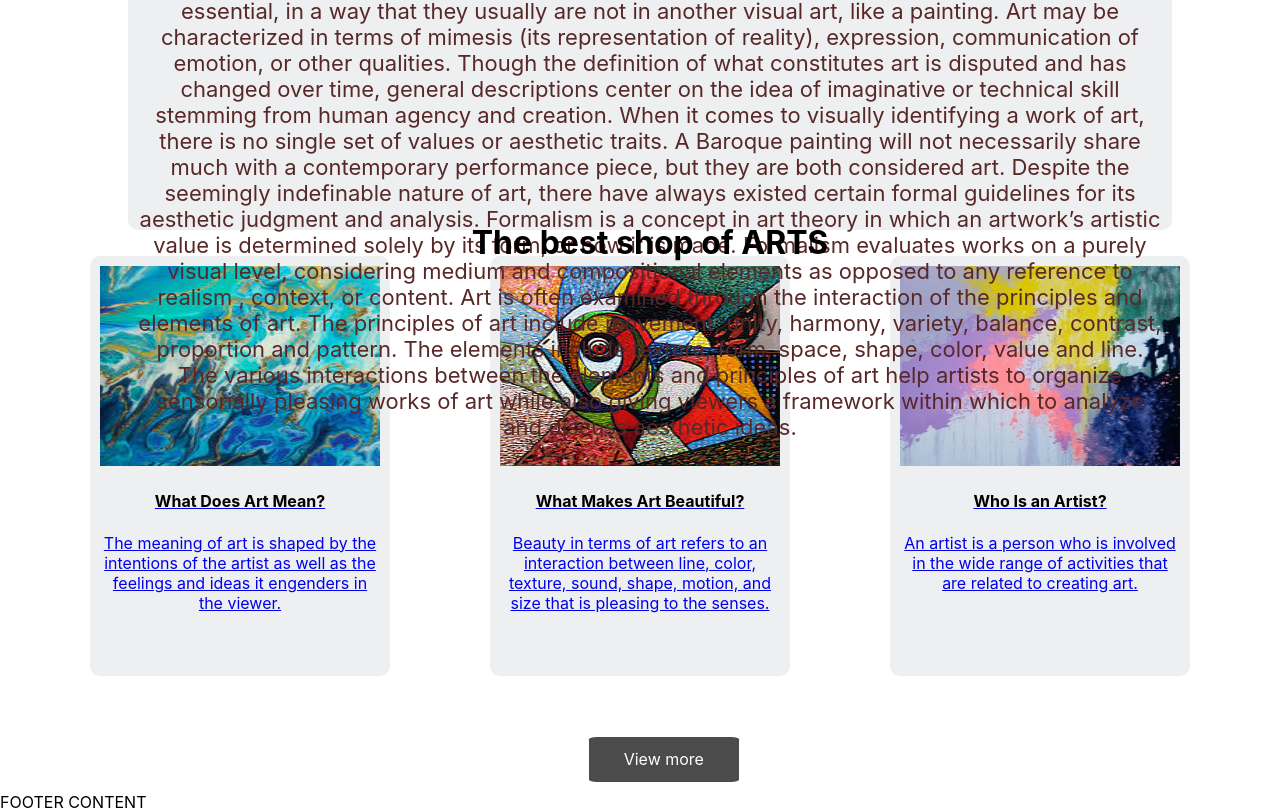
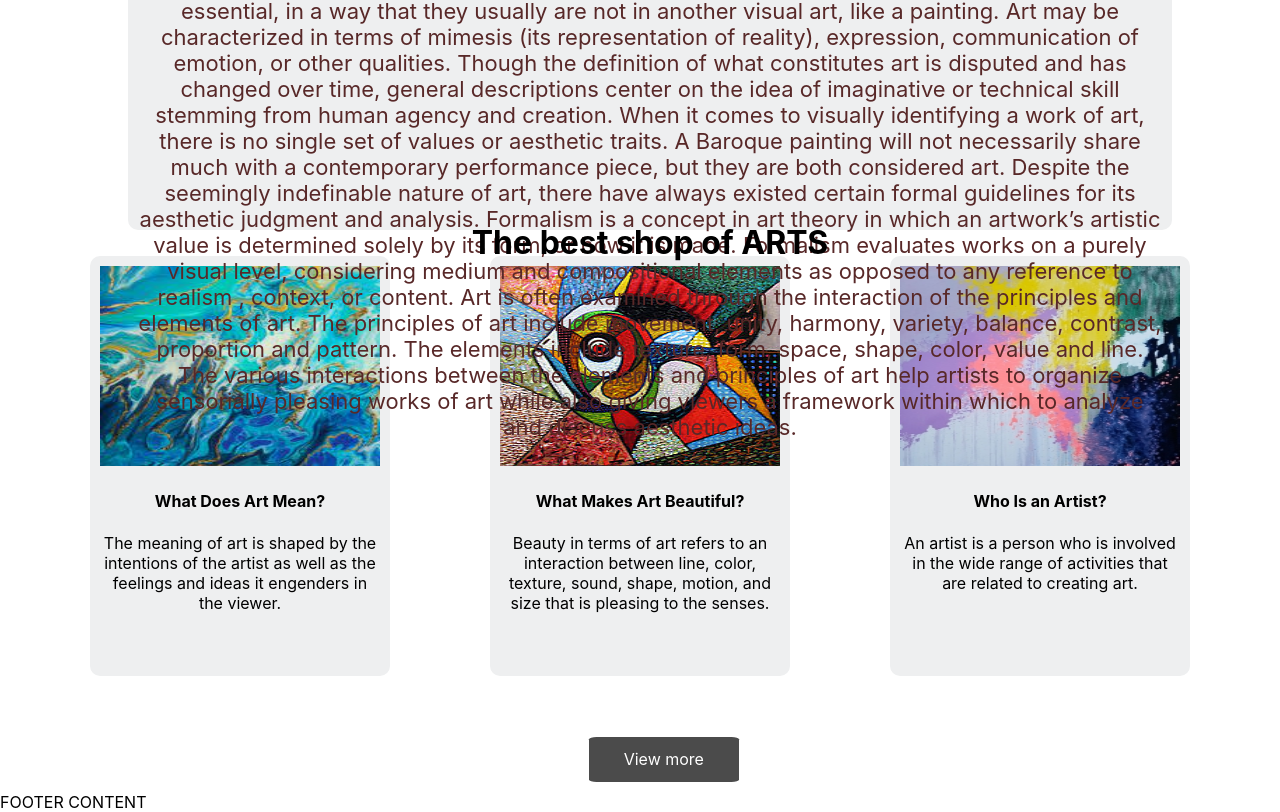
Before and after one commit to domnelkin/react-learning-prog-soft, a React (Create React App) app: page / in a window 1280 px wide. Shown: the part 1044-1856 px from the top of the page. Built offline with nearby package versions, Linux system fonts and the light colour scheme.

Commit message:
newblock decoration change

```diff
--- a/src/components/NewsBlock.css
+++ b/src/components/NewsBlock.css
@@ -19,3 +19,28 @@ h4 {
 #link p {
     text-decoration: none;
 }
+
+.news-block a:link {
+color: black;
+text-decoration: none;
+}
+
+.news-block a:visited {
+color: black;
+text-decoration: none;
+}
+
+.news-block a:hover {
+color: black;
+text-decoration: underline;
+}
+
+.news-block a:active {
+color: black;
+text-decoration: none;
+}
+
+.news-block img:hover {
+border-style:groove;
+border-color: rgb(204, 204, 204);
+}
```
Lines whose indentation alone changed are shown as unchanged.
